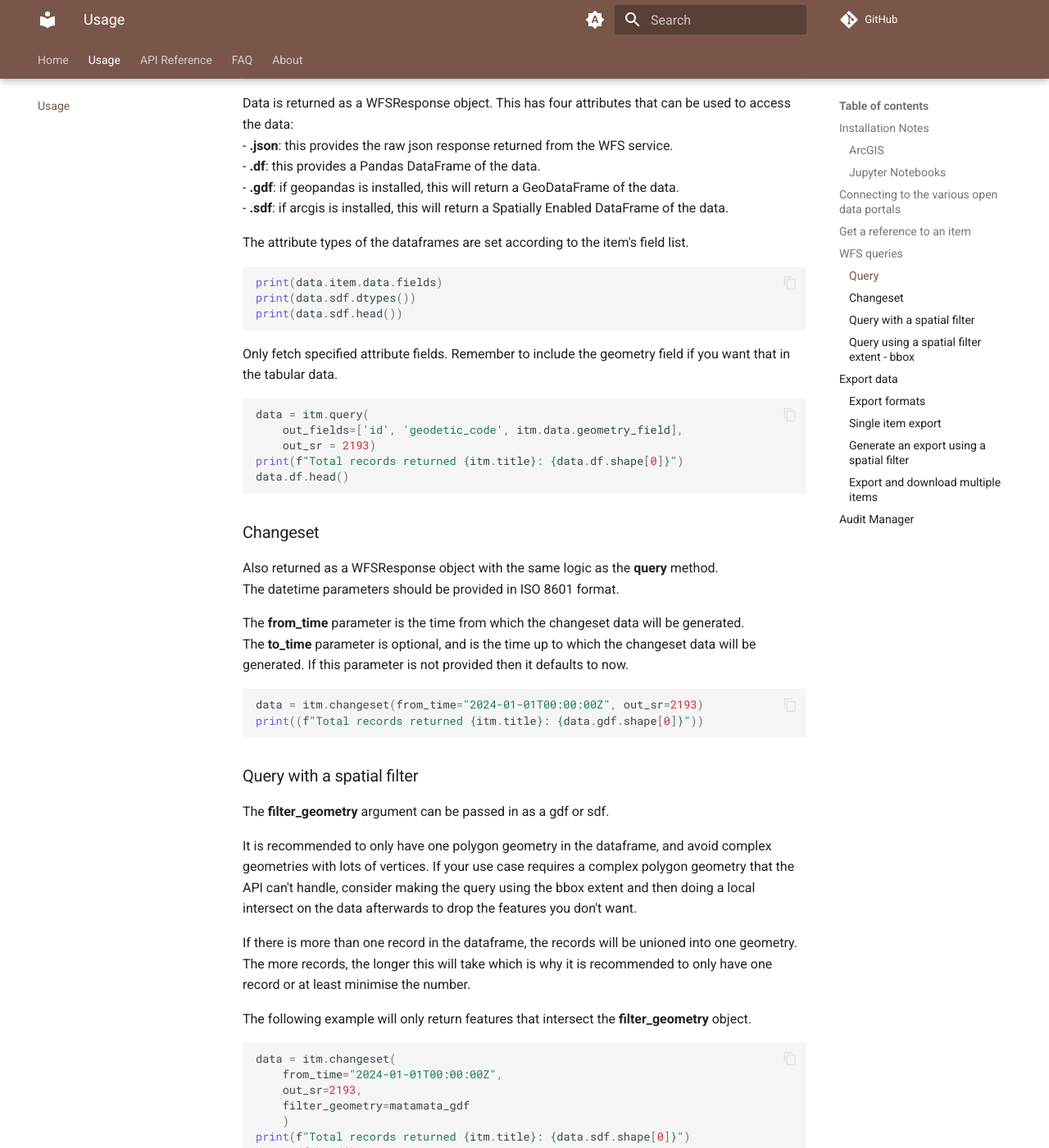
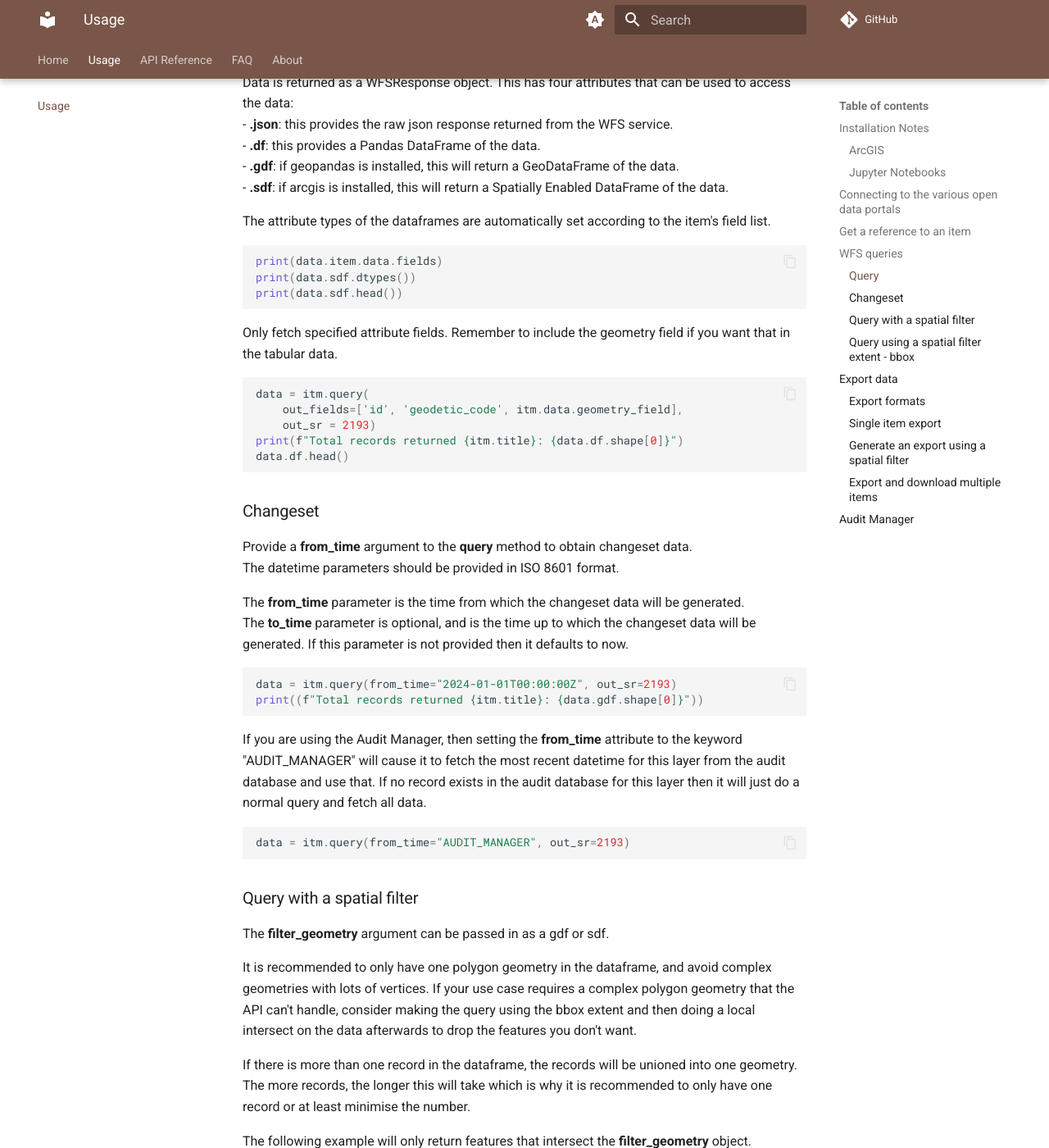
Before and after one commit to phaakma/kapipy, an MkDocs documentation site: the page built from docs/usage.md, in a window 1280 px wide and 1400 px high, scrolled down 2150 px. Shown: the whole window at 82% size. Built offline with MkDocs 1.6.1 and Material for MkDocs 9.7.7, drawn with Linux system fonts in a browser that asks for light colours; comment, search, counter and statistics services are not loaded; some of the changed text lies outside the part shown.

Commit message:
Update documentation to reflect updated query method.

````diff
--- a/docs/usage.md
+++ b/docs/usage.md
@@ -53,7 +53,7 @@ print(itm)
 ```
 
 ## WFS queries
-Items with WFS endpoints can be queried using the **query** and, if the item supports changesets, **changeset** methods of the item .
+Items with WFS endpoints can be queried using the **query** method.
 
 For spatial items, it is recommended to specify a desired spatial reference via the **out_sr** parameter.
 
@@ -81,7 +81,7 @@ Data is returned as a WFSResponse object. This has four attributes that can be u
 - **.gdf**: if geopandas is installed, this will return a GeoDataFrame of the data.
 - **.sdf**: if arcgis is installed, this will return a Spatially Enabled DataFrame of the data.
 
-The attribute types of the dataframes are set according to the item's field list.
+The attribute types of the dataframes are automatically set according to the item's field list.
 
 ```python
 print(data.item.data.fields)
@@ -100,15 +100,21 @@ data.df.head()
 
 ### Changeset
 
-Also returned as a WFSResponse object with the same logic as the **query** method.
+Provide a **from_time** argument to the **query** method to obtain changeset data.
 The datetime parameters should be provided in ISO 8601 format.
 
 The **from_time** parameter is the time from which the changeset data will be generated.
 The **to_time** parameter is optional, and is the time up to which the changeset data will be generated. If this parameter is not provided then it defaults to now.
 
 ```python
-data = itm.changeset(from_time="2024-01-01T00:00:00Z", out_sr=2193)
+data = itm.query(from_time="2024-01-01T00:00:00Z", out_sr=2193)
 print((f"Total records returned {itm.title}: {data.gdf.shape[0]}"))
+```
+
+If you are using the Audit Manager, then setting the **from_time** attribute to the keyword "AUDIT_MANAGER" will cause it to fetch the most recent datetime for this layer from the audit database and use that. If no record exists in the audit database for this layer then it will just do a normal query and fetch all data.
+
+```python
+data = itm.query(from_time="AUDIT_MANAGER", out_sr=2193)
 ```
 
 ### Query with a spatial filter
@@ -120,7 +126,7 @@ If there is more than one record in the dataframe, the records will be unioned i
 
 The following example will only return features that intersect the **filter_geometry** object.
 ```python
-data = itm.changeset(
+data = itm.query(
     from_time="2024-01-01T00:00:00Z",
     out_sr=2193,
     filter_geometry=matamata_gdf
@@ -137,7 +143,7 @@ If there is more than one record in the dataframe, the extent of all geometries
 
 The following example will only return features that intersect the bounding box extent of the **bbox_geometry** object.
 ```python
-data = itm.changeset(
+data = itm.query(
     from_time="2024-01-01T00:00:00Z",
     out_sr=2193,
     bbox_geometry=matamata_gdf
````
Also changed, not shown: docs/faq.md (+1 -1 lines).
